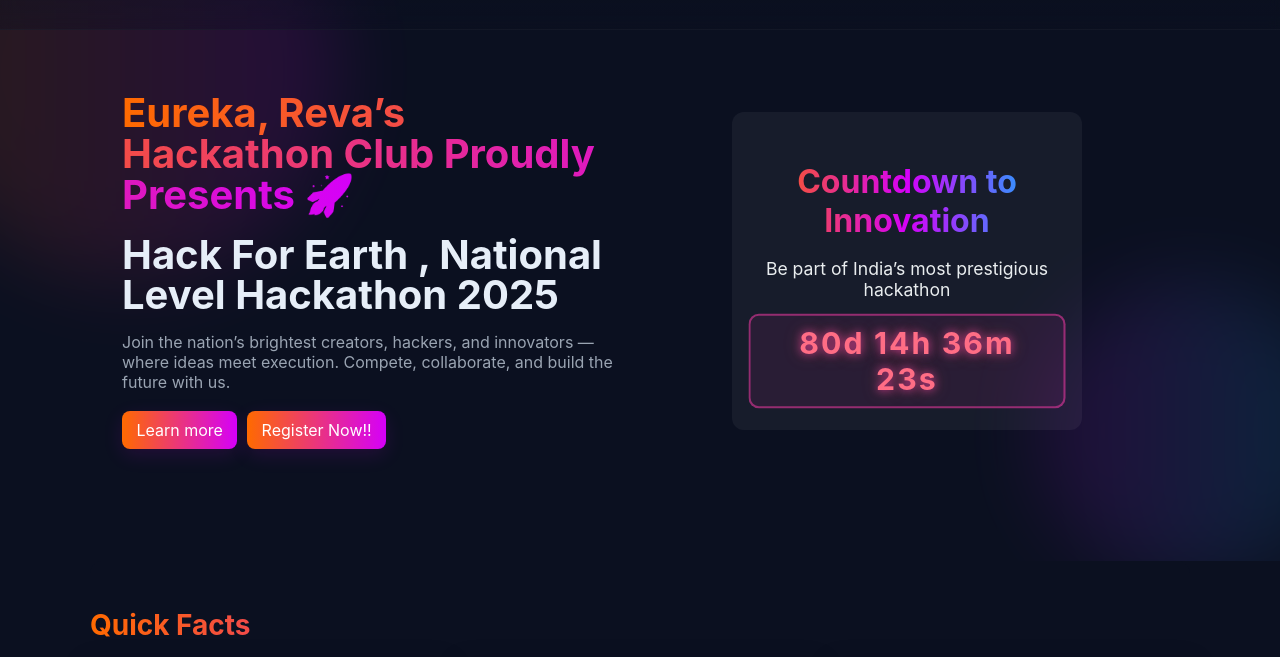
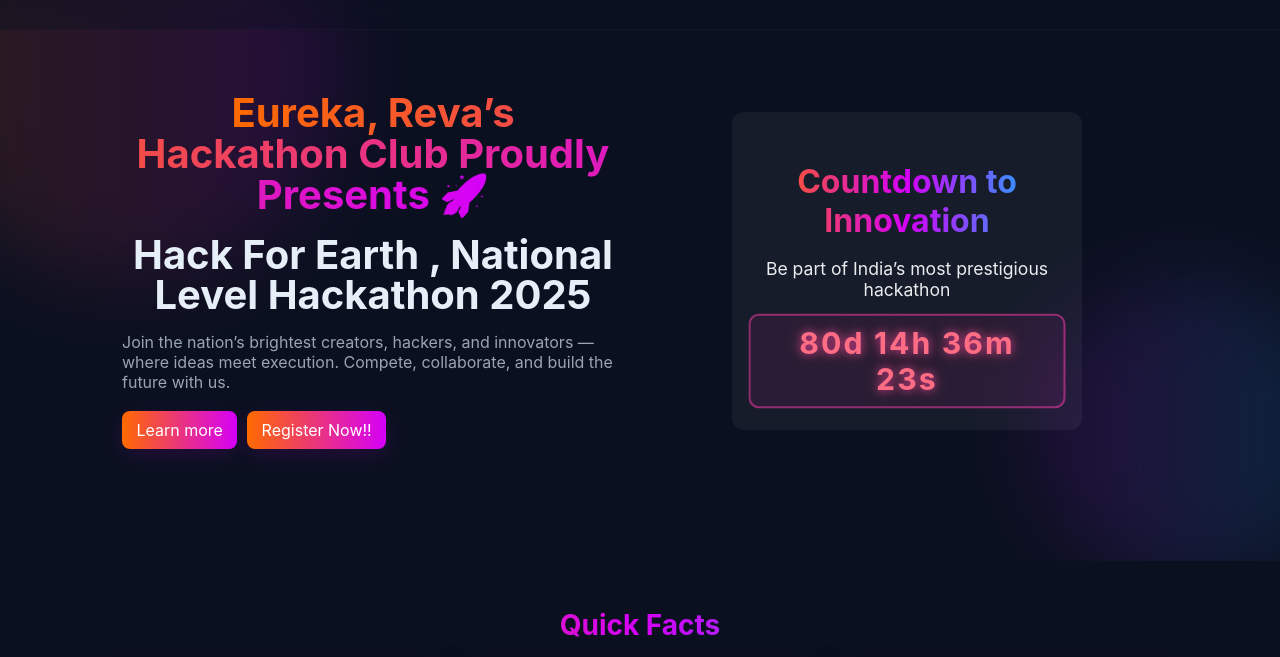
Before and after one commit to JeevithaR3/Eureka_Website, a website: page index.html in a window 1280 px wide. Shown: the part 79-736 px from the top of the page. Drawn offline with Linux system fonts and the light colour scheme.

Commit message:
Center all main headings (Quick Facts, About, Our Vision, etc.) on all pages

```diff
--- a/styles.css
+++ b/styles.css
@@ -1,3 +1,6 @@
+.section-title, .accent-title, .glow, .underline, .reveal, h1, h2, h3 {
+  text-align: center !important;
+}
 /* Footer credit link accent hover */
 /* Force uniform background across site */
 body, .section, .section.alt {
```
